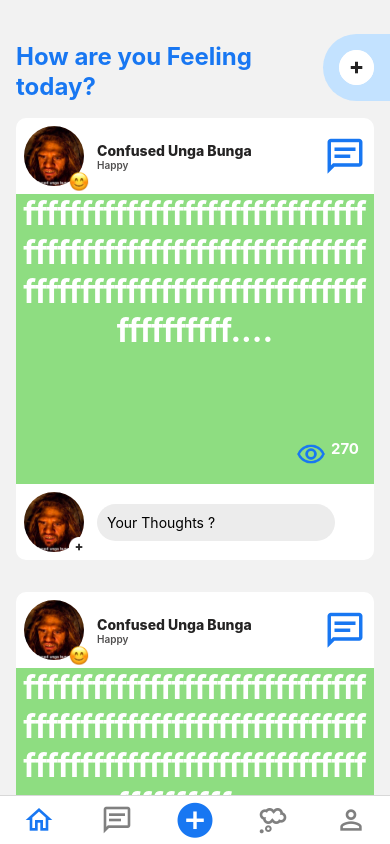
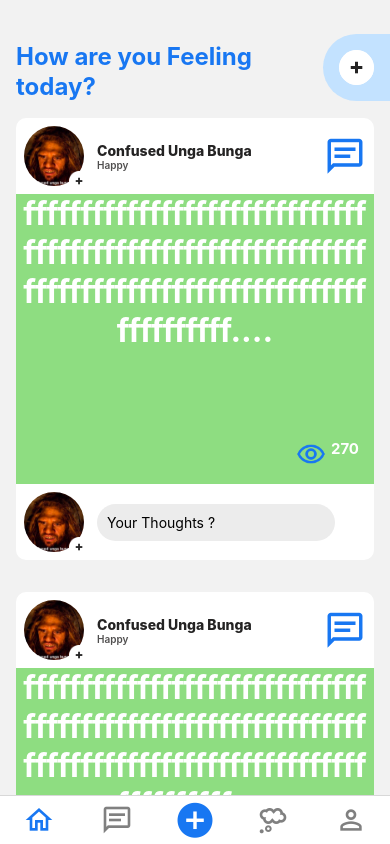
Before and after one commit to Group-15-2/imu, a React Native app: screen /Home in a window 390 px wide. Built offline with nearby package versions, Linux system fonts and the light colour scheme.

Commit message:
Updating chat component

```diff
--- a/Screens/Home.js
+++ b/Screens/Home.js
@@ -29,7 +29,7 @@ const moodletDATA = [
   },
   {
     id: 4,
-    link: require('../assets/moodlets/anguish.png'),
+    link: require('../assets/moodlets/Anguish.png'),
     mood: 'Feeling Anguish!'
   },
   {
--- a/components/card.js
+++ b/components/card.js
@@ -53,7 +53,7 @@ export default function Card({ mood }) {
                     <View style={cardStyles.namePicContainer}>
                         <View>
                             <Image source={require('../assets/test_profile_image.jpg')} style={cardStyles.userimg} />
-                            <Image source={require('../assets/moodlets/happy.png')} style={cardStyles.moodlet} />
+                            <Image source={mood} style={cardStyles.moodlet} />
                         </View>
 
                         <View>
--- a/components/chat.js
+++ b/components/chat.js
@@ -1,8 +1,21 @@
-import * as React from 'react';
+import React, { useState, useEffect } from 'react';
 import {Text, View, Image, SafeAreaView, TouchableOpacity} from 'react-native';
 import {chatStyles} from '../styles/chatstyle';
+import { useFocusEffect } from '@react-navigation/native';
+import { mood } from '../Screens/Home';
 
 export default function Chat({navigation}) {
+    const [isEnabled, setIsEnabled] = useState(false);
+    const toggleSwitch = () => setIsEnabled(previousState => !previousState);
+
+    //update moodlet image link from the home
+    const [imgLink, setImgLink] = useState(null);
+
+    useFocusEffect(
+        React.useCallback(() => {
+          setImgLink(mood);
+        }, [])
+      );
     return(
         <SafeAreaView>
             <View>
@@ -11,7 +24,7 @@ export default function Chat({navigation}) {
                         <View style={chatStyles.namePicContainer}>
                         <View>
                             <Image source={require('../assets/test_profile_image.jpg')} style={chatStyles.userimg}/>
-                            <Image source={require('../assets/moodlets/happy.png')} style={chatStyles.moodlet}/>
+                            <Image source={imgLink} style={chatStyles.moodlet}/>
                         </View>
                         <View>
                             <Text>Confused Unga Bunga</Text>
```
